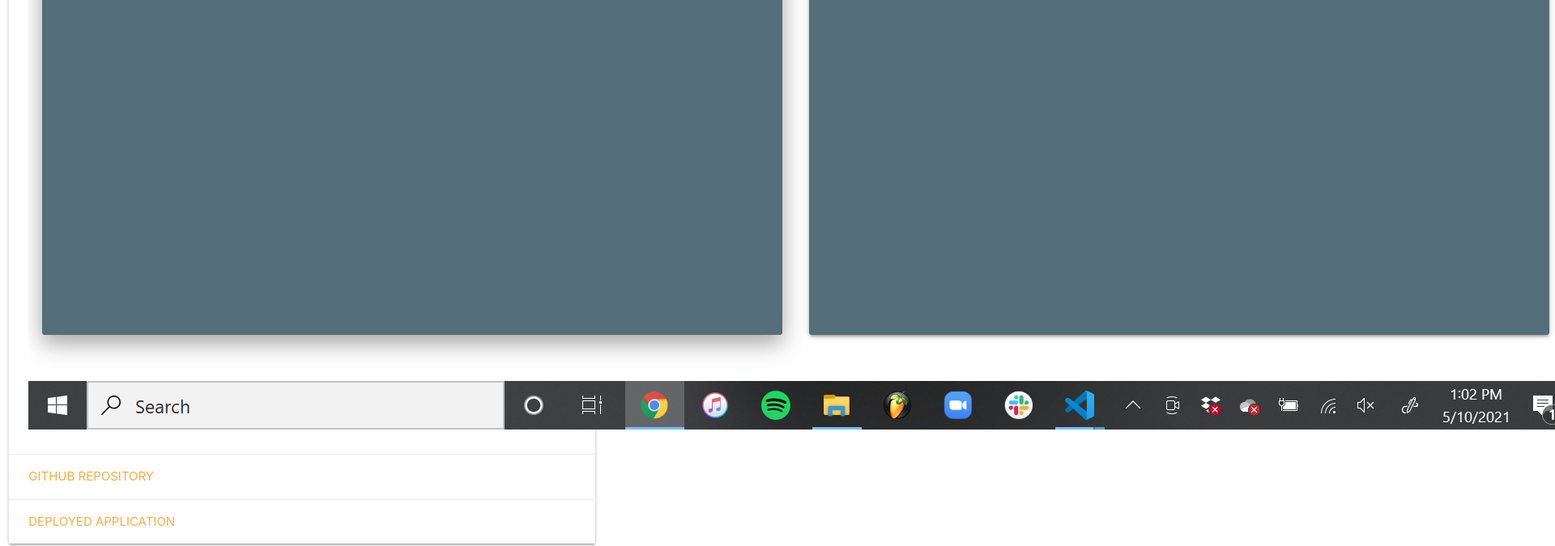
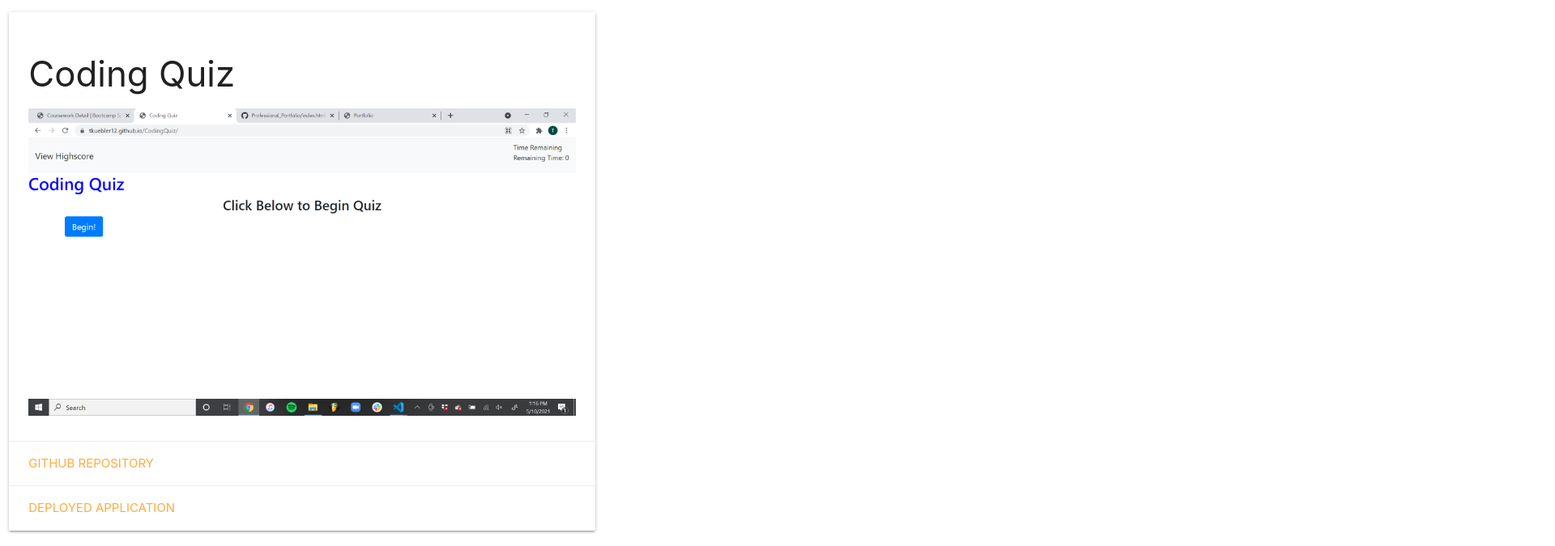
Before and after one commit to tkuebler12/UpdatedPortfolioP2, a plain HTML site: page portfolio.html in a window 1280 px wide. Shown: the part 960-1635 px from the top of the page at 81% size, 1920 px wide, since content can reach past the window. Drawn offline with nearby package versions, Linux system fonts and the light colour scheme.

Commit message:
fixed images in portfolio

```diff
--- a/portfolio.html
+++ b/portfolio.html
@@ -62,7 +62,7 @@
         </div> -->
         <div class="card-content">
           <h3>Project One</h3>
-          <img src="/images/projectone.png">
+          <img src="./images/projectone.png" style="width:100%;height:100%;">
         </div>
         <div class="card-action">
           <a href="https://github.com/tkuebler12/ProjectOne" target="_blank">GitHub Repository</a>
@@ -83,7 +83,7 @@
         </div> -->
         <div class="card-content">
           <h3>Coding Quiz</h3>
-          <img src="/images/codingquiz.png">
+          <img src="./images/codingquiz.png" style="width:100%;height:100%;">
         </div>
         <div class="card-action">
           <a href="https://github.com/tkuebler12/CodingQuiz" target="_blank">GitHub Repository</a>
@@ -104,7 +104,7 @@
         </div> -->
         <div class="card-content">
           <h3>Weather Dashboard</h3>
-          <img src="/images/weatherdashboard.png">
+          <img src="./images/weatherdashboard.png" style="width:100%;height:100%;">
         </div>
         <div class="card-action">
           <a href="https://github.com/tkuebler12/WeatherDashboard" target="_blank">GitHub Repository</a>
```
